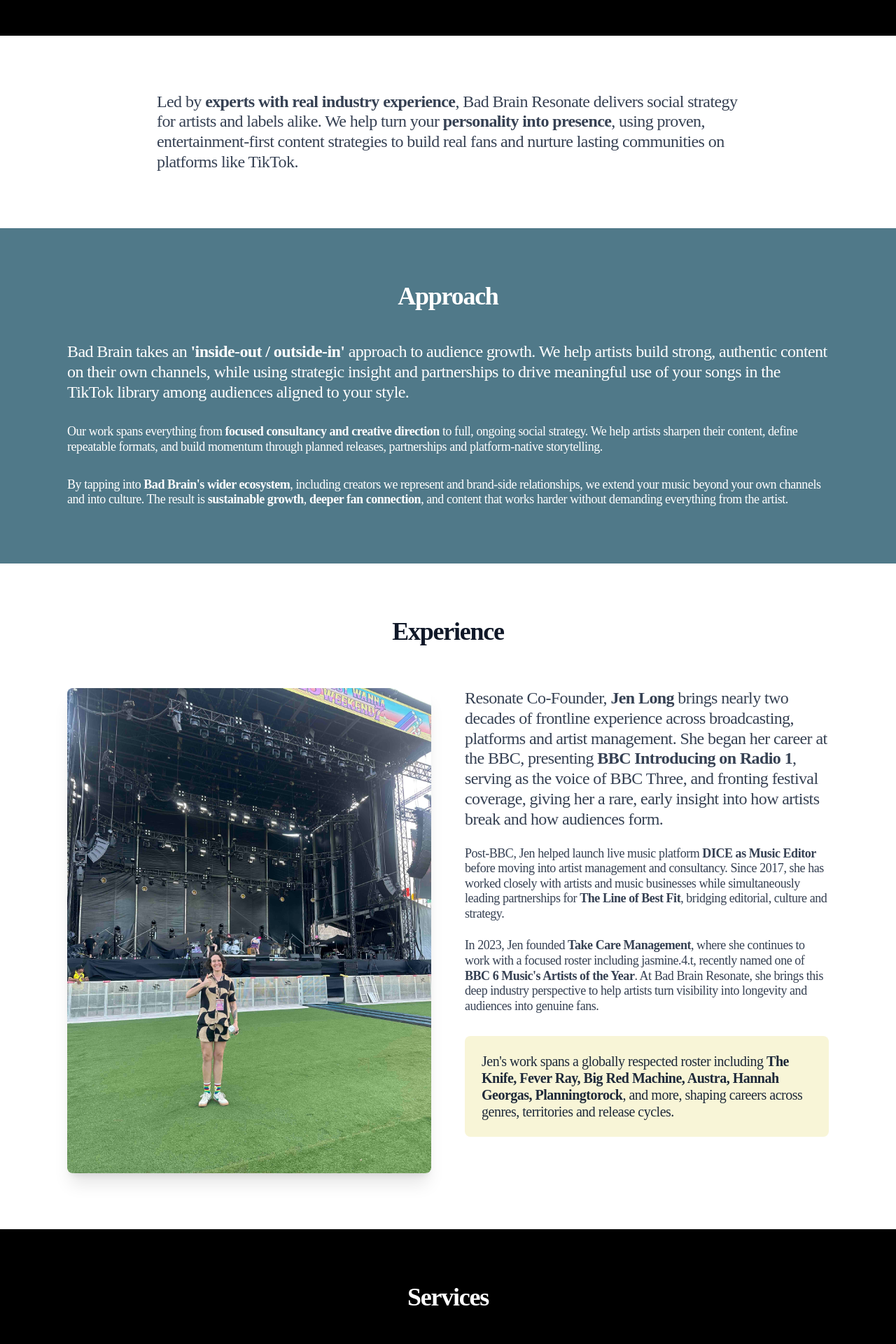
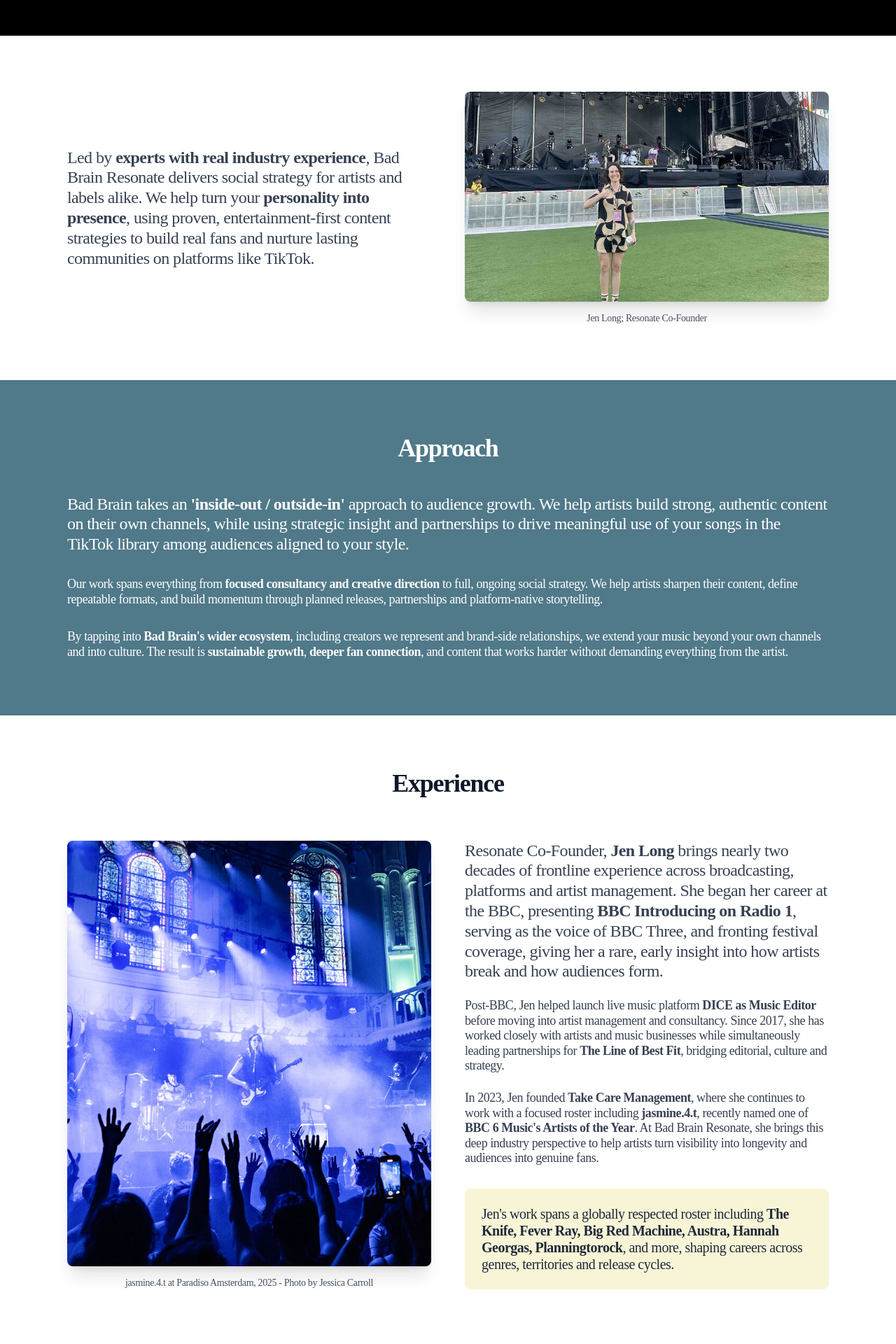
Before and after one commit to badbraintalent/bad-brain-website, a Next.js app: page /services/resonate in a window 1280 px wide. Shown: the part 640-2560 px from the top of the page at 70% size. Built offline with nearby package versions, Linux system fonts and the light colour scheme; a web font is replaced by a local one.

Commit message:
Resonate amends

```diff
--- a/src/app/services/resonate/page.tsx
+++ b/src/app/services/resonate/page.tsx
@@ -54,17 +54,30 @@ export default function ResonatePage() {
 
       {/* What We Do */}
       <section className="py-20 bg-white">
-        <div className="max-w-4xl mx-auto px-4 sm:px-6 lg:px-8">
+        <div className="max-w-6xl mx-auto px-4 sm:px-6 lg:px-8">
           <motion.div
             initial={{ opacity: 0, y: 20 }}
             whileInView={{ opacity: 1, y: 0 }}
             transition={{ duration: 0.6 }}
             viewport={{ once: true }}
-            className="space-y-8 text-2xl text-gray-700 leading-relaxed"
+            className="grid lg:grid-cols-2 gap-12 items-stretch"
           >
-            <p>
-              Led by <strong>experts with real industry experience</strong>, Bad Brain Resonate delivers social strategy for artists and labels alike. We help turn your <strong>personality into presence</strong>, using proven, entertainment-first content strategies to build real fans and nurture lasting communities on platforms like TikTok.
-            </p>
+            <div className="flex items-center">
+              <p className="text-2xl text-gray-700 leading-relaxed">
+                Led by <strong>experts with real industry experience</strong>, Bad Brain Resonate delivers social strategy for artists and labels alike. We help turn your <strong>personality into presence</strong>, using proven, entertainment-first content strategies to build real fans and nurture lasting communities on platforms like TikTok.
+              </p>
+            </div>
+            <div className="flex flex-col">
+              <div className="rounded-lg overflow-hidden shadow-xl flex-1 relative min-h-[300px]">
+                <Image
+                  src="/images/resonate/jen-long.jpg"
+                  alt="Jen Long - Resonate Co-Founder"
+                  fill
+                  className="object-cover object-[center_70%]"
+                />
+              </div>
+              <p className="mt-4 text-gray-600 text-sm text-center">Jen Long; Resonate Co-Founder</p>
+            </div>
           </motion.div>
         </div>
       </section>
@@ -104,18 +117,18 @@ export default function ResonatePage() {
             viewport={{ once: true }}
           >
             <h2 className="text-4xl font-semibold text-gray-900 mb-16 text-center">Experience</h2>
-            <div className="grid lg:grid-cols-2 gap-12 items-start">
+            <div className="grid lg:grid-cols-2 gap-12 items-stretch">
               {/* Photo */}
-              <div className="space-y-6">
-                <div className="rounded-lg overflow-hidden shadow-xl">
+              <div className="flex flex-col">
+                <div className="rounded-lg overflow-hidden shadow-xl flex-1 relative min-h-[400px]">
                   <Image
-                    src="/images/resonate/jen-long.jpg"
-                    alt="Jen Long - Resonate Co-Founder"
-                    width={600}
-                    height={800}
-                    className="w-full h-auto object-cover"
+                    src="/images/resonate/jasmine4t.jpg"
+                    alt="jasmine.4.t at Paradiso Amsterdam, 2025"
+                    fill
+                    className="object-cover"
                   />
                 </div>
+                <p className="mt-4 text-gray-600 text-sm text-center">jasmine.4.t at Paradiso Amsterdam, 2025 - Photo by Jessica Carroll</p>
               </div>
               {/* Bio */}
               <div className="space-y-6">
@@ -126,7 +139,7 @@ export default function ResonatePage() {
                   Post-BBC, Jen helped launch live music platform <strong>DICE as Music Editor</strong> before moving into artist management and consultancy. Since 2017, she has worked closely with artists and music businesses while simultaneously leading partnerships for <strong>The Line of Best Fit</strong>, bridging editorial, culture and strategy.
                 </p>
                 <p className="text-lg text-gray-700 leading-relaxed">
-                  In 2023, Jen founded <strong>Take Care Management</strong>, where she continues to work with a focused roster including jasmine.4.t, recently named one of <strong>BBC 6 Music&apos;s Artists of the Year</strong>. At Bad Brain Resonate, she brings this deep industry perspective to help artists turn visibility into longevity and audiences into genuine fans.
+                  In 2023, Jen founded <strong>Take Care Management</strong>, where she continues to work with a focused roster including <strong>jasmine.4.t</strong>, recently named one of <strong>BBC 6 Music&apos;s Artists of the Year</strong>. At Bad Brain Resonate, she brings this deep industry perspective to help artists turn visibility into longevity and audiences into genuine fans.
                 </p>
                 <div className="bg-brand-yellow p-6 rounded-lg mt-8">
                   <p className="text-gray-800">
--- a/src/components/sections/ServicesOverview.tsx
+++ b/src/components/sections/ServicesOverview.tsx
@@ -149,9 +149,9 @@ className="group"
                                     <Image
                                         src="/images/services/resonate.png"
                                         alt="Bad Brain Resonate"
-width={1000}
+                                        width={1200}
                                         height={300}
-className="h-48 w-auto object-contain"
+                                        className="h-48 w-auto max-w-[192px] object-contain"
                                     />
                                 </div>
                                 <p className=" text-lg text-white/90 leading-relaxed mb-8">
```
Also changed, not shown: public/images/resonate/jasmine4t.jpg (added), public/images/resonate/jen-long.jpg. Lines whose indentation alone changed are shown as unchanged.
